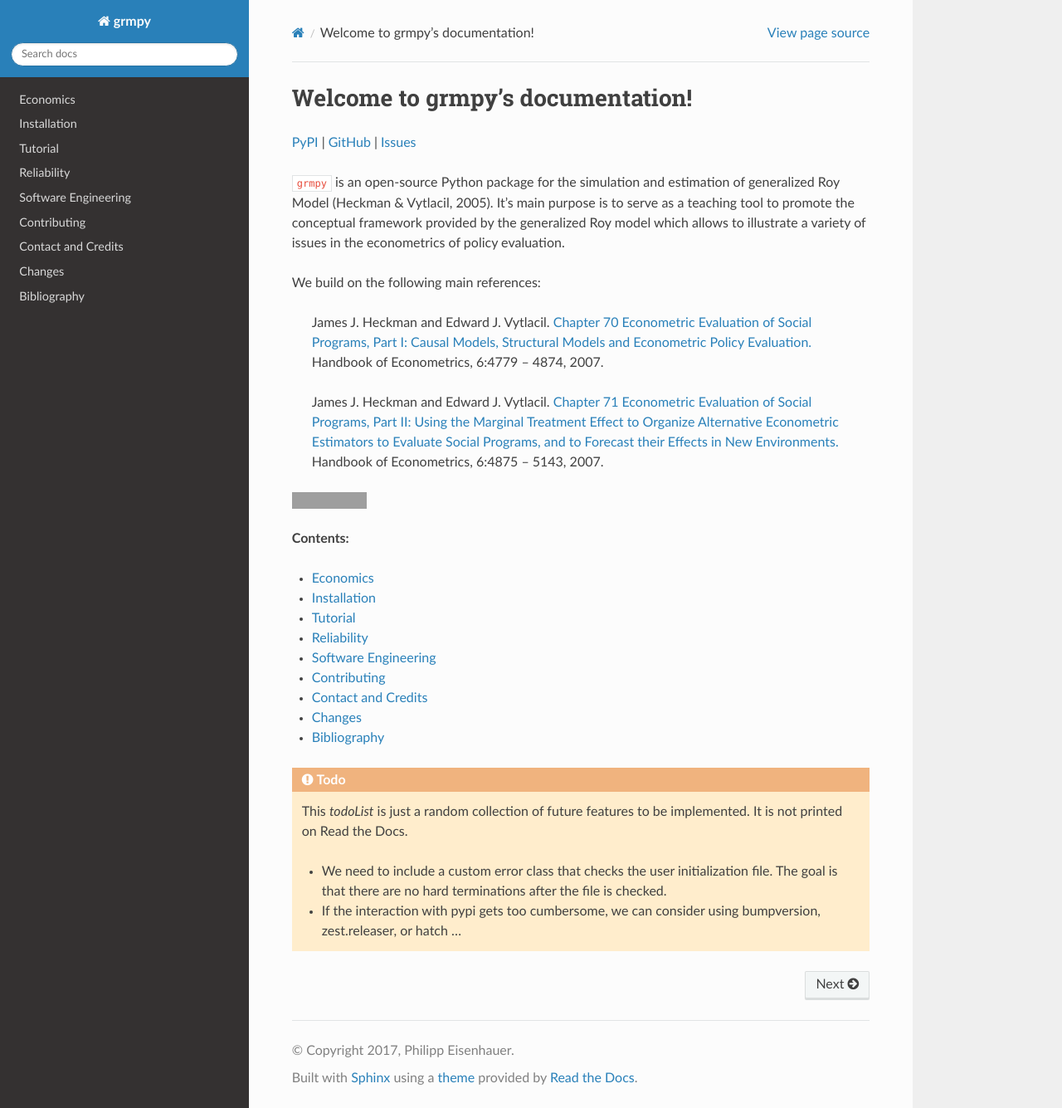
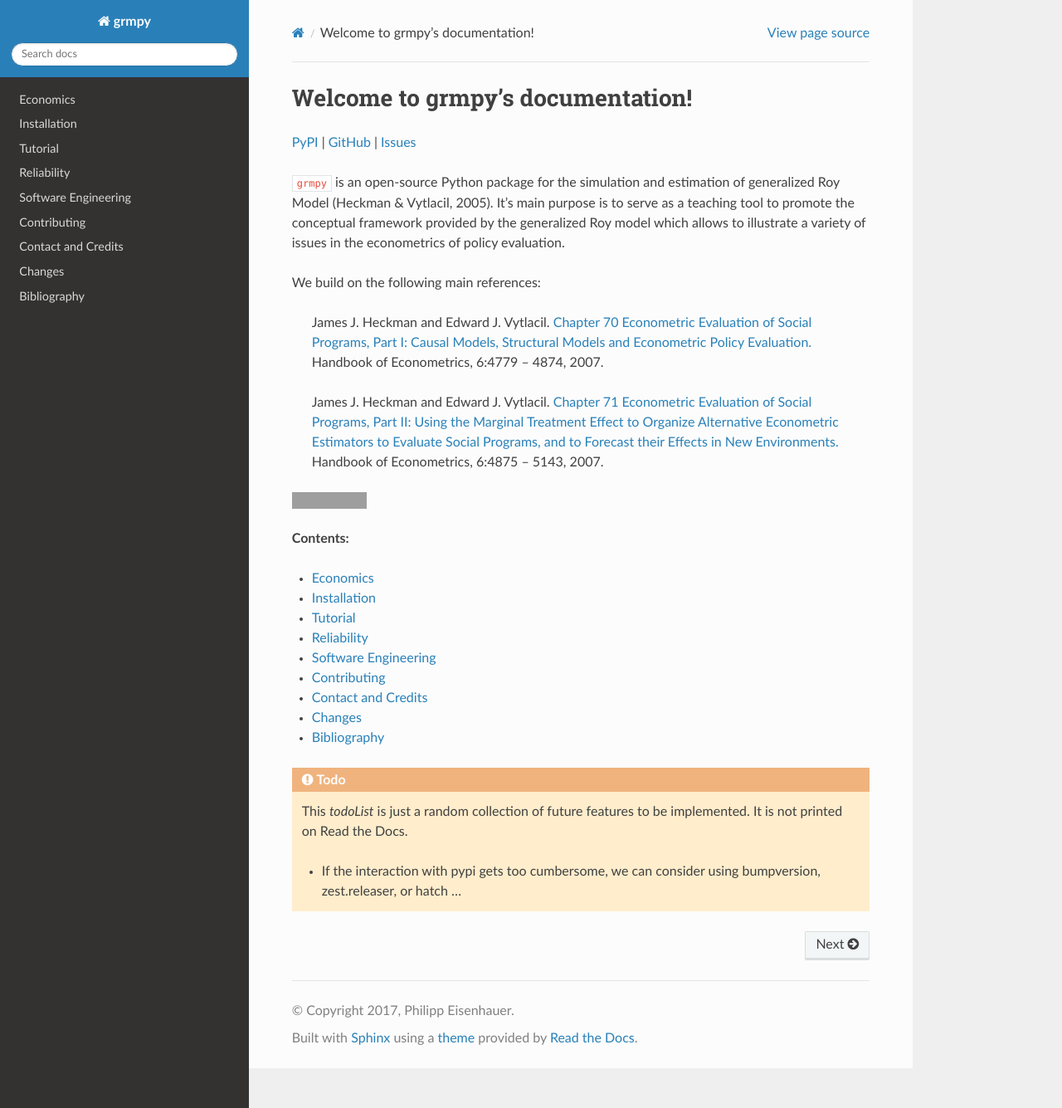
Before and after one commit to OpenSourceEconomics/grmpy, a Sphinx documentation site: the page built from docs/index.rst, in a window 1280 px wide and 1335 px high. Shown: the whole window at 83% size. Built offline with Sphinx 7.4.7 and the Read the Docs theme 2.0.0, drawn with Linux system fonts in a browser that asks for light colours; grey boxes are pictures that could not be loaded.

Commit message:
removed todo

```diff
--- a/docs/index.rst
+++ b/docs/index.rst
@@ -39,6 +39,4 @@ We build on the following main references:
 
     This `todoList` is just a random collection of future features to be implemented. It is not printed on Read the Docs.
 
-    * We need to include a custom error class that checks the user initialization file. The goal is that there are no hard terminations after the file is checked.
-
     * If the interaction with pypi gets too cumbersome, we can consider using bumpversion, zest.releaser, or hatch ...
```
